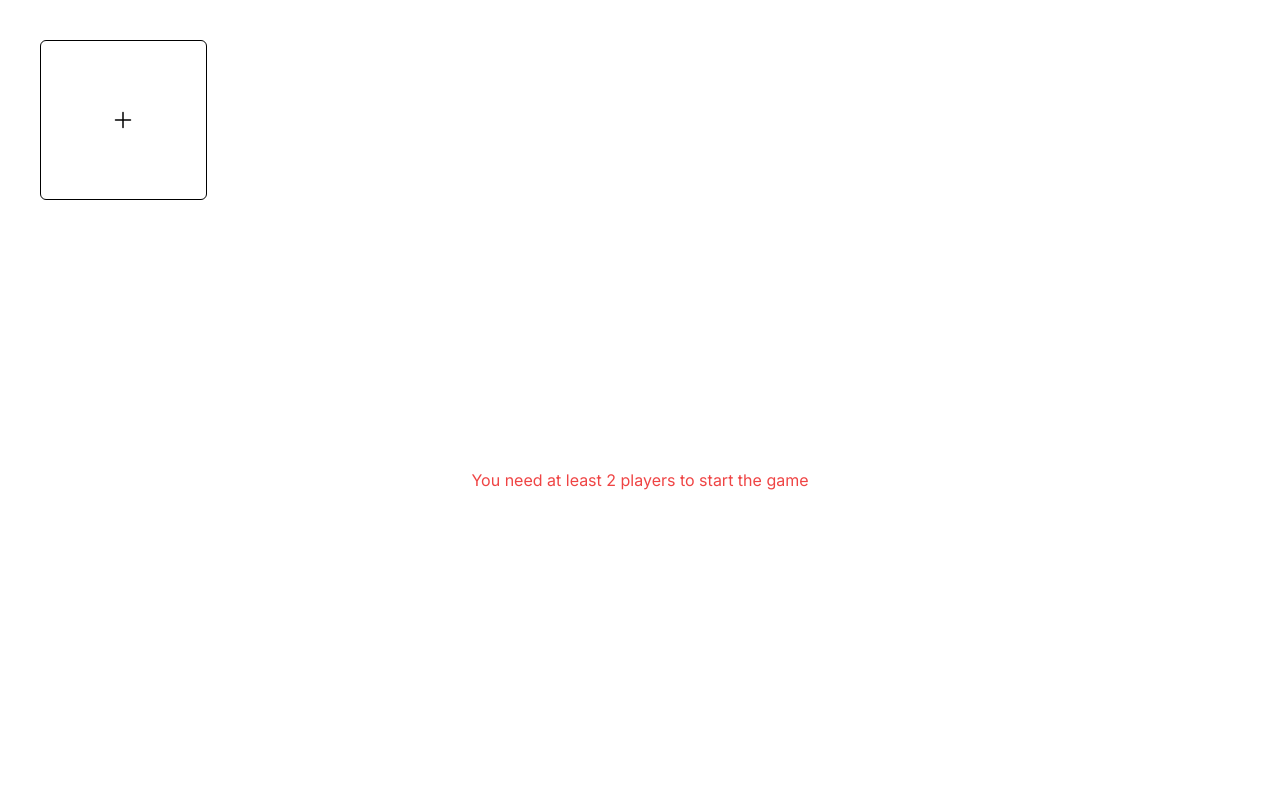
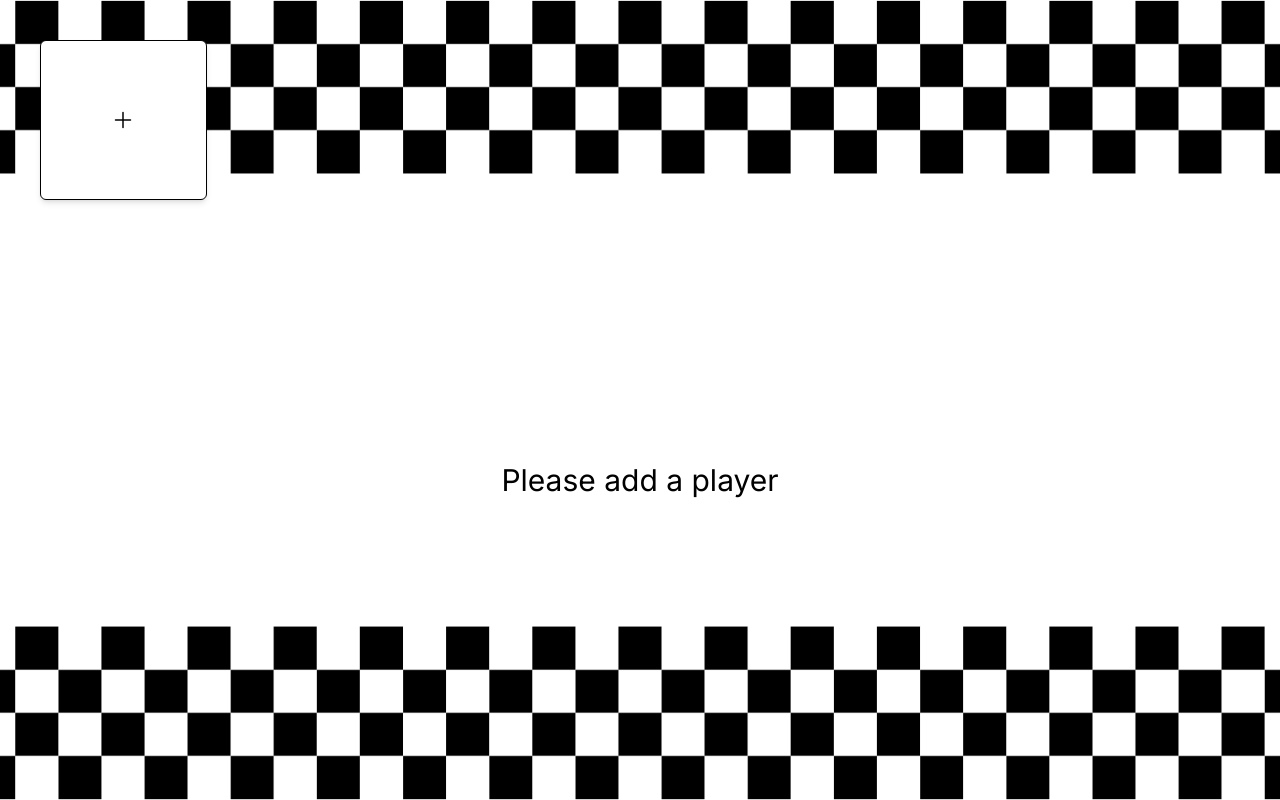
Before and after one commit to JethroNatividad/clicking-race, a Next.js app: page / in a window 1280 px wide. Both pictures are taken after a click on the button "Play Game". Built offline with nearby package versions, Linux system fonts and the light colour scheme.

Commit message:
Style bg config

```diff
--- a/components/AddPlayer.tsx
+++ b/components/AddPlayer.tsx
@@ -60,7 +60,7 @@ const AddPlayer = ({ handleCloseAddPlayer }: Props) => {
   };
 
   return (
-    <div className="border border-black rounded-md w-full max-w-lg p-5 space-y-5 relative">
+    <div className="border border-black rounded-md w-full max-w-lg p-5 space-y-5 relative bg-white shadow-md">
       <h1 className="text-2xl font-bold text-center">Add Player</h1>
       <label htmlFor="name" className="flex flex-col">
         Player Name:
--- a/components/AddPlayerButton.tsx
+++ b/components/AddPlayerButton.tsx
@@ -8,7 +8,7 @@ const AddPlayerButton = ({ handleOpenAddPlayer }: Props) => {
   return (
     <div
       onClick={handleOpenAddPlayer}
-      className="h-full w-full flex items-center cursor pointer justify-center border border-black rounded-md relative group cursor-pointer overflow-hidden"
+      className="h-full w-full flex items-center cursor pointer justify-center border border-black rounded-md relative group cursor-pointer overflow-hidden bg-white shadow-md"
     >
       <svg
         xmlns="http://www.w3.org/2000/svg"
--- a/components/Configure.tsx
+++ b/components/Configure.tsx
@@ -3,6 +3,8 @@ import React, { useState } from "react";
 import ConfigureCar from "./ConfigureCar";
 import AddPlayerButton from "./AddPlayerButton";
 import AddPlayer from "./AddPlayer";
+import Background from "@/assets/images/bg-config.png";
+import Image from "next/image";
 
 const Configure = () => {
   const { players, setGameState } = useGame();
@@ -21,8 +23,8 @@ const Configure = () => {
   };
 
   return (
-    <main className="h-screen p-10 flex flex-col">
-      <div className="grid grid-cols-6 h-24 gap-3 lg:h-32 xl:h-40 lg:gap-5 xl:gap-10">
+    <main className="h-screen p-10 flex flex-col relative">
+      <div className="grid grid-cols-6 h-24 gap-3 lg:h-32 xl:h-40 lg:gap-5 xl:gap-10 z-10">
         {players.map((player) => (
           <ConfigureCar key={player.id} player={player} />
         ))}
@@ -31,13 +33,15 @@ const Configure = () => {
           <AddPlayerButton handleOpenAddPlayer={handleOpenAddPlayer} />
         )}
       </div>
-      <div className="w-full flex-1 flex items-center justify-center">
+      <div className="w-full flex-1 flex items-center justify-center z-10">
         {isAddingPlayer && (
           <AddPlayer handleCloseAddPlayer={handleCloseAddPlayer} />
         )}
         {players.length < 2 && !isAddingPlayer && (
-          <p className="text-red-500 text-center">
-            You need at least 2 players to start the game
+          <p className="text-3xl text-center">
+            {players.length === 0
+              ? "Please add a player"
+              : "You need at least 2 players to start the game"}
           </p>
         )}
 
@@ -50,6 +54,11 @@ const Configure = () => {
           </button>
         )}
       </div>
+      <Image
+        src={Background}
+        alt="background"
+        className="absolute top-0 left-0 h-full w-full object-cover"
+      />
     </main>
   );
 };
--- a/components/Menu.tsx
+++ b/components/Menu.tsx
@@ -1,6 +1,6 @@
 import { useGame } from "@/store/game";
 import React from "react";
-import Background from "@/assets/images/bg.png";
+import Background from "@/assets/images/bg-menu.png";
 import Image from "next/image";
 
 const Menu = () => {
```
Also changed, not shown: assets/images/bg-config.png (added), assets/images/bg-menu.png (renamed from assets/images/bg.png).
